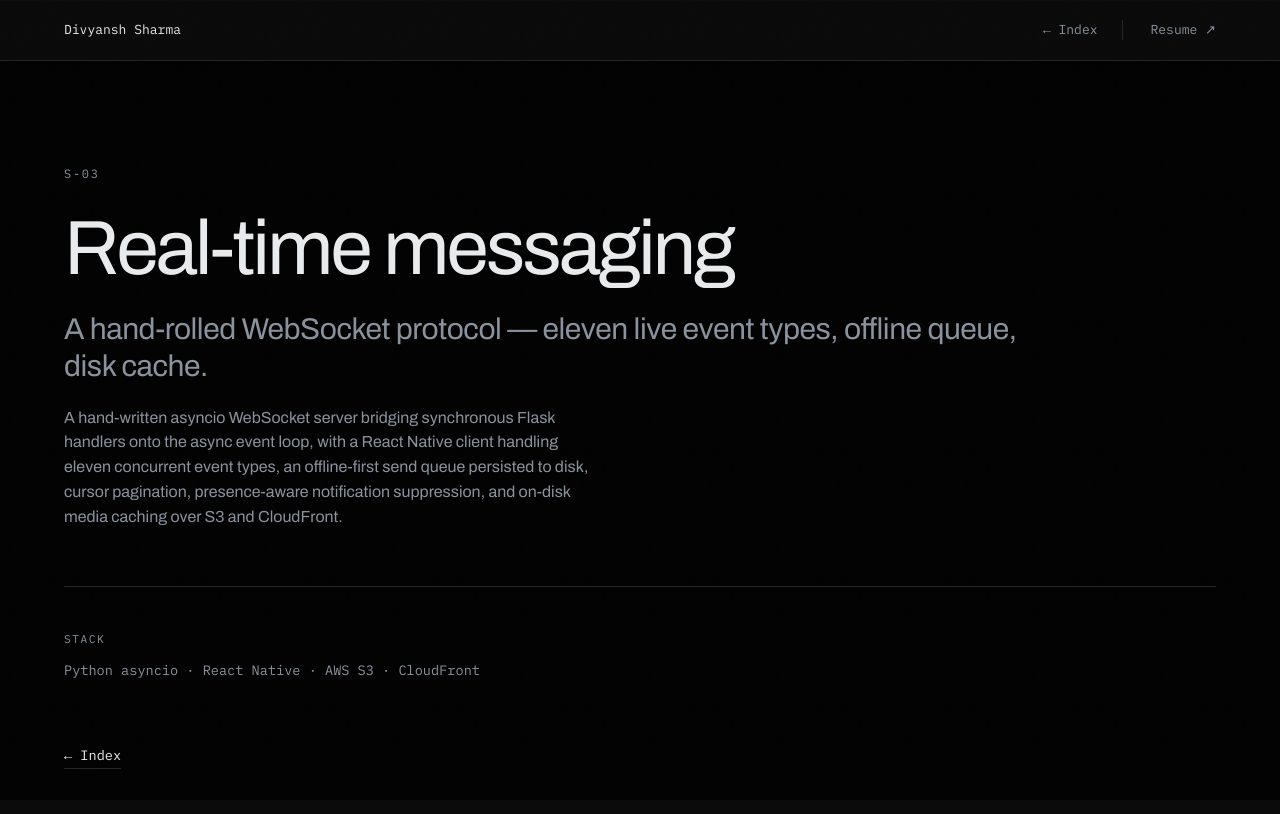
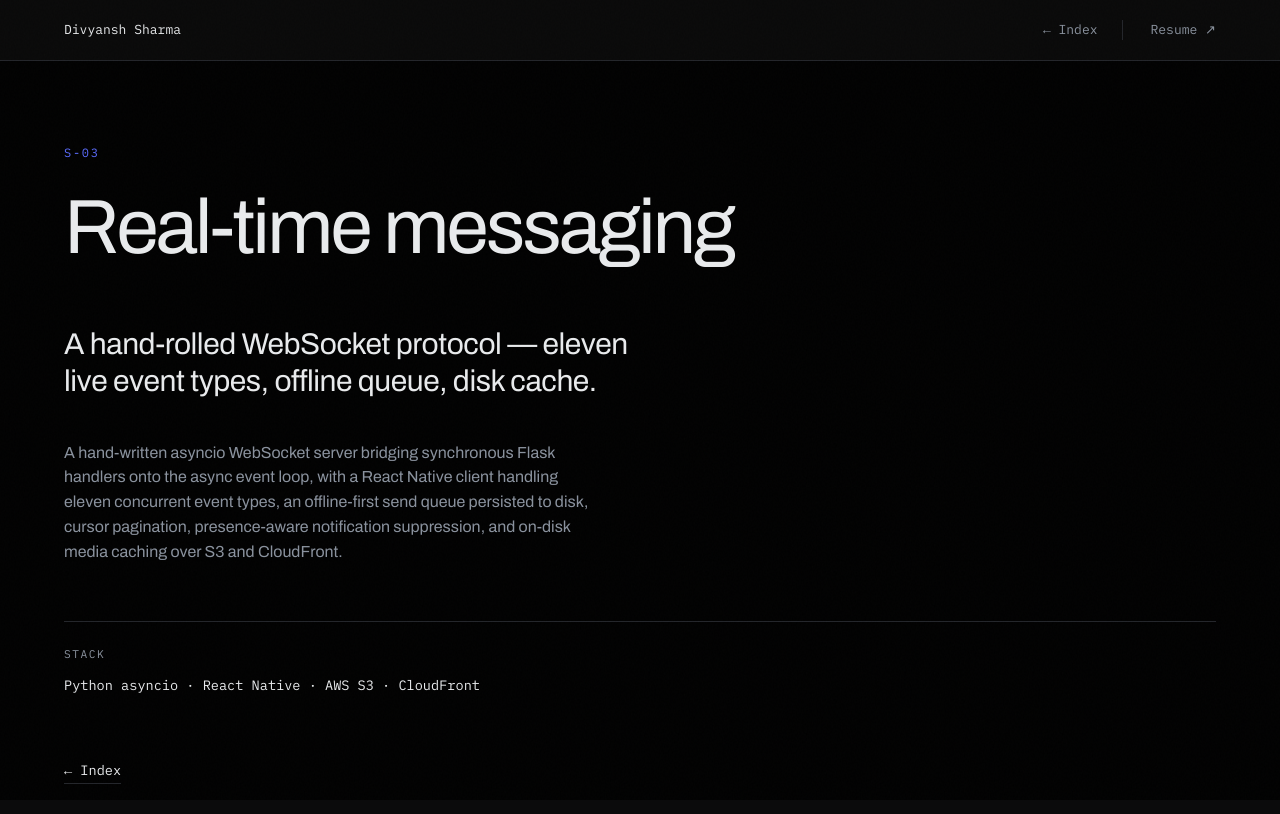
Before and after one commit to Divyansh10Sharma/myPortfolio, a React (Vite) app: page /systems/messaging in a window 1280 px wide. Shown: the top 814 px of the page. Built offline with nearby package versions, Linux system fonts and the light colour scheme.

Commit message:
Fixed CSS class collision between system rows and detail pages

```diff
--- a/src/pages/SystemPage.tsx
+++ b/src/pages/SystemPage.tsx
@@ -22,10 +22,10 @@ export function SystemPage() {
     // honest dead end with a way back, which is the useful part anyway.
     if (!system) {
         return (
-            <main className="detail" id="top">
-                <p className="detail__index">Not found</p>
-                <h1 className="detail__name">No such system</h1>
-                <Link className="detail__back" to="/">
+            <main className="systempage" id="top">
+                <p className="systempage__index">Not found</p>
+                <h1 className="systempage__name">No such system</h1>
+                <Link className="systempage__back" to="/">
                     ← Index
                 </Link>
             </main>
@@ -33,30 +33,30 @@ export function SystemPage() {
     }
 
     return (
-        <main className="detail" id="top">
-            <Reveal as="p" className="detail__index">
+        <main className="systempage" id="top">
+            <Reveal as="p" className="systempage__index">
                 {system.index}
             </Reveal>
 
-            <SplitReveal as="h1" className="detail__name">
+            <SplitReveal as="h1" className="systempage__name">
                 {system.name}
             </SplitReveal>
 
             {system.subtitle && (
-                <Reveal as="p" className="detail__subtitle" delay={0.05}>
+                <Reveal as="p" className="systempage__subtitle" delay={0.05}>
                     {system.subtitle}
                 </Reveal>
             )}
 
-            <Reveal as="p" className="detail__lead" delay={0.1}>
+            <Reveal as="p" className="systempage__lead" delay={0.1}>
                 {system.lead}
             </Reveal>
 
-            <Reveal as="p" className="detail__body" delay={0.15}>
+            <Reveal as="p" className="systempage__body" delay={0.15}>
                 {system.body}
             </Reveal>
 
-            <Reveal className="detail__stack" delay={0.2}>
+            <Reveal className="systempage__stack" delay={0.2}>
                 <p className="label">Stack</p>
                 <p>{system.stack.join(" · ")}</p>
             </Reveal>
@@ -70,7 +70,7 @@ export function SystemPage() {
             )}
 
             <Reveal delay={0.3}>
-                <Link className="detail__back" to="/">
+                <Link className="systempage__back" to="/">
                     ← Index
                 </Link>
             </Reveal>
--- a/src/style.css
+++ b/src/style.css
@@ -911,10 +911,16 @@ h3 {
 }
 
 /* ── system detail page ────────────────────────────────────────
+   NOTE the class name. This block was originally called `.detail`, which
+   silently collided with the `<details>` disclosure inside every system row on
+   the index — those elements inherited `padding: 9rem`, `max-width` with auto
+   margins, and `min-height: 100svh`, putting a full viewport of empty space
+   inside each of the six rows.
+
    Deliberately narrower and quieter than the index. A detail page is for
    reading, so it gets one column, a short measure and a lot of air. */
 
-.detail {
+.systempage {
     position: relative;
     z-index: 1;
     max-width: 1600px;
@@ -923,7 +929,7 @@ h3 {
     min-height: 100svh;
 }
 
-.detail__index {
+.systempage__index {
     margin: 0;
     font-family: var(--mono);
     font-size: 0.75rem;
@@ -931,21 +937,21 @@ h3 {
     color: var(--signal);
 }
 
-.detail__name {
+.systempage__name {
     margin: 1.5rem 0 0;
     font-size: clamp(2.25rem, 6vw, 5rem);
     letter-spacing: -0.035em;
     max-width: 16ch;
 }
 
-.detail__subtitle {
+.systempage__subtitle {
     margin: 1rem 0 0;
     font-family: var(--mono);
     font-size: 0.95rem;
     color: var(--graphite);
 }
 
-.detail__lead {
+.systempage__lead {
     margin: 3.5rem 0 0;
     max-width: 34ch;
     font-size: clamp(1.25rem, 2.4vw, 1.875rem);
@@ -953,13 +959,13 @@ h3 {
     letter-spacing: -0.015em;
 }
 
-.detail__body {
+.systempage__body {
     margin: 2.5rem 0 0;
     max-width: 58ch;
     color: var(--graphite);
 }
 
-.detail__stack {
+.systempage__stack {
     margin: 3.5rem 0 0;
     padding-top: 1.5rem;
     border-top: 1px solid var(--rule);
@@ -967,11 +973,11 @@ h3 {
     font-size: 0.85rem;
 }
 
-.detail__stack p:last-child {
+.systempage__stack p:last-child {
     margin: 0.75rem 0 0;
 }
 
-.detail__back {
+.systempage__back {
     display: inline-block;
     margin-top: 4rem;
     font-family: var(--mono);
@@ -981,7 +987,7 @@ h3 {
     padding-bottom: 2px;
     transition: border-color 0.4s var(--ease);
 }
-.detail__back:hover {
+.systempage__back:hover {
     border-bottom-color: var(--bone);
 }
 
```
